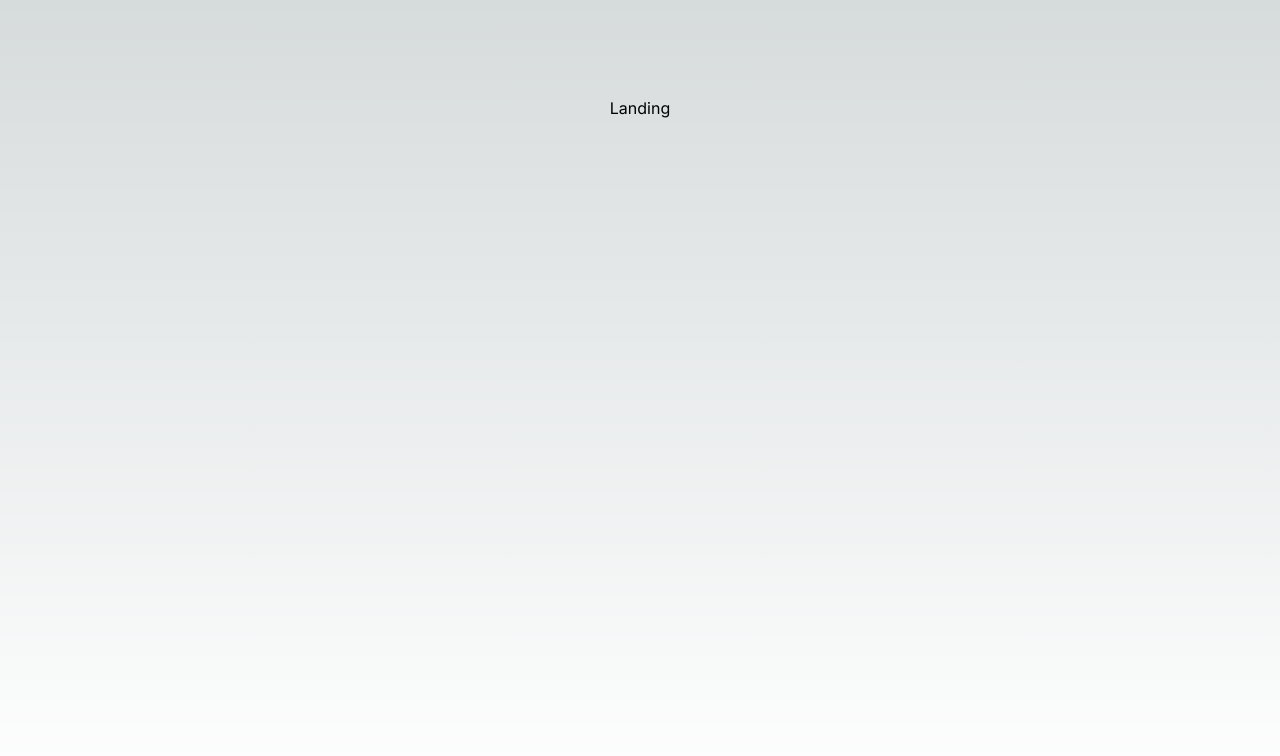
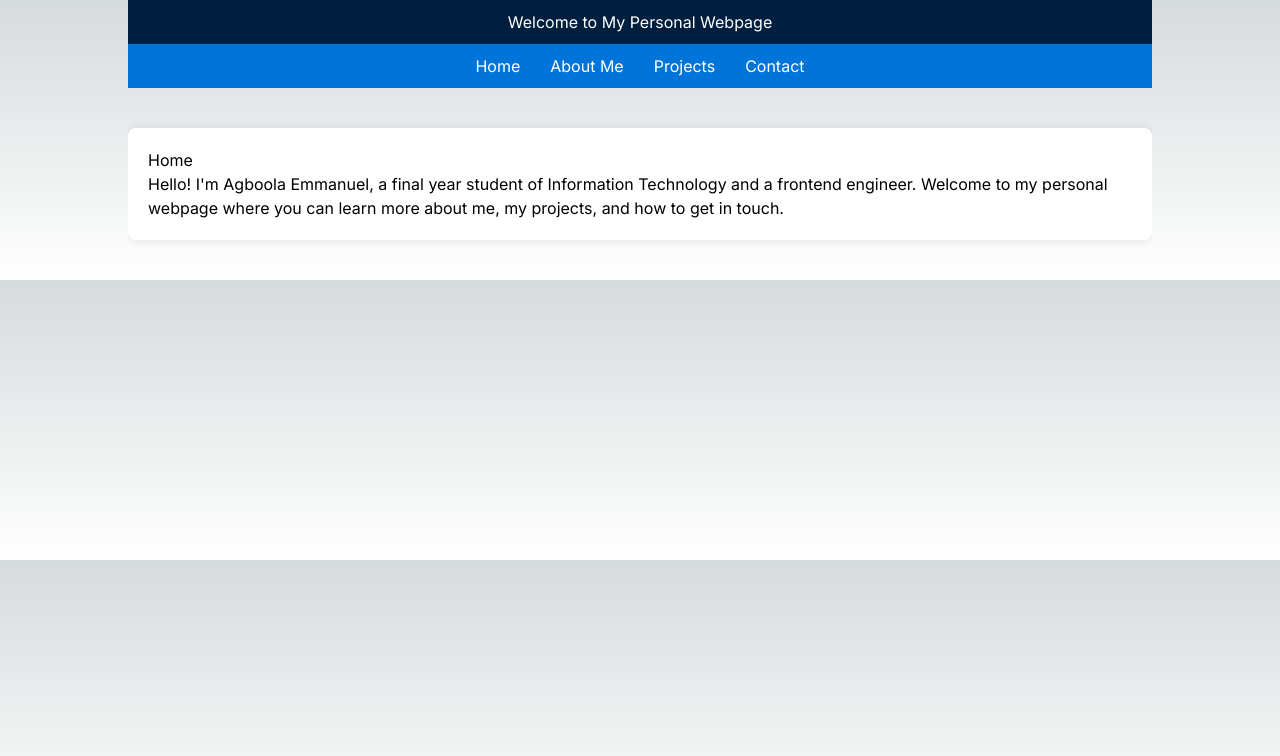
Before and after one commit to TomDevy/main-portfolio, a Next.js app: page / in a window 1280 px wide. Shown: the top 756 px of the page. Built offline with nearby package versions, Linux system fonts and the light colour scheme.

Commit message:
add files

```diff
--- a/pages/landing/index.tsx
+++ b/pages/landing/index.tsx
@@ -1,6 +1,24 @@
+import Link from 'next/link';
+import styles from '../../styles/home.module.scss';
 const Landing = () => {
     return (
-        <div>Landing</div>
+        <div className={styles.container}>
+      <header className={styles.header}>
+        <h1>Welcome to My Personal Webpage</h1>
+      </header>
+      <nav className={styles.nav}>
+        <Link href="/">Home</Link>
+        <Link href="/about">About Me</Link>
+        <Link href="/projects">Projects</Link>
+        <Link href="/contact">Contact</Link>
+      </nav>
+      <div className={styles.content}>
+        <section className={styles.section}>
+          <h2>Home</h2>
+          <p>Hello! I'm Agboola Emmanuel, a final year student of Information Technology and a frontend engineer. Welcome to my personal webpage where you can learn more about me, my projects, and how to get in touch.</p>
+        </section>
+      </div>
+    </div>
     )
 }
 
--- a/src/app/page.tsx
+++ b/src/app/page.tsx
@@ -3,7 +3,7 @@ import Landing from "../../pages/landing";
 
 export default function Home() {
   return (
-    <main className="flex min-h-screen flex-col items-center justify-between p-24">
+    <main>
       <Landing />
     </main>
   );
--- /dev/null
+++ b/styles/home.module.scss
@@ -0,0 +1,53 @@
+.container {
+    width: 80%;
+    margin: auto;
+    overflow: hidden;
+  }
+
+  .header {
+    background-color: #001f3f;
+    color: white;
+    padding: 10px 0;
+    text-align: center;
+  }
+
+  .nav {
+    display: flex;
+    justify-content: center;
+    background-color: #0074d9;
+    padding: 10px 0;
+  }
+
+  .nav a {
+    color: white;
+    margin: 0 15px;
+    text-decoration: none;
+  }
+
+  .content {
+    padding: 20px 0;
+  }
+
+  .section {
+    background: white;
+    padding: 20px;
+    margin: 20px 0;
+    border-radius: 8px;
+    box-shadow: 0 0 10px rgba(0, 0, 0, 0.1);
+  }
+
+  .footer {
+    background-color: #001f3f;
+    color: white;
+    text-align: center;
+    padding: 10px 0;
+    position: fixed;
+    width: 100%;
+    bottom: 0;
+  }
+
+  .socials a {
+    color: white;
+    margin: 0 10px;
+    text-decoration: none;
+  }
```
Also changed, not shown: package.json (+4 -3 lines), 1 other file (tests, documents, lock files or other folders).
